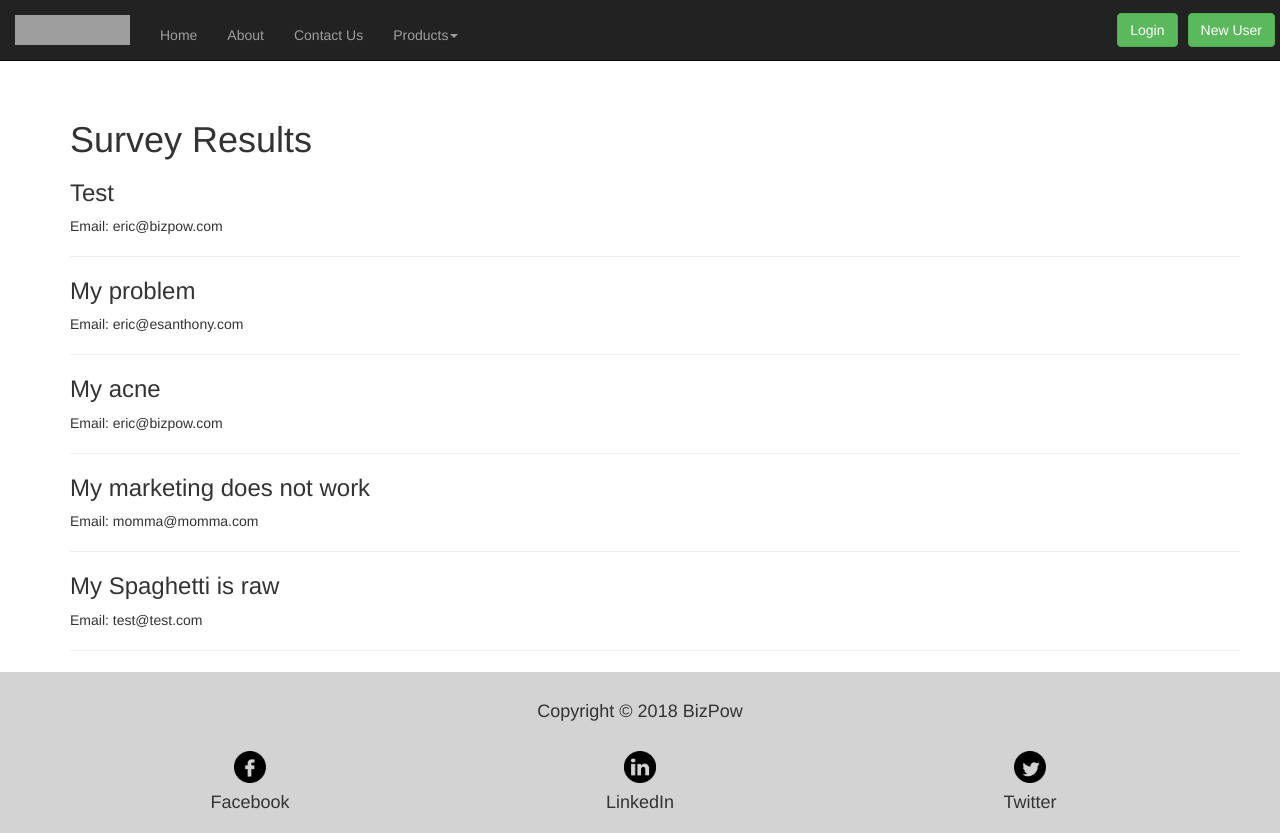
After one commit to eanthonybp/c9-bizpow, a Django app: page /website/surveyresults/ in a window 1280 px wide. The commit adds this page. Run offline with Django 3.2, Linux system fonts and the light colour scheme; data comes from the database, SQL or seed files in the repository; both versions use the stored data as it was after the commit; some libraries are stand-ins or nearby versions; grey boxes are pictures that could not be loaded.

Commit message:
Added survey listing

```diff
--- a/website/templates/website/base_layout.html
+++ b/website/templates/website/base_layout.html
@@ -76,6 +76,11 @@
                 <li><a href="#">Profile</a></li>
                 <li><a href="#">Account</a></li>
                 <li><a href="{% url 'website:logout' %}">Logout</a></li>
+                {% if user.is_superuser %}
+                <li class="divider"></li>
+                <li><a href="/admin/">Django Admin</a></li>
+                <li><a href="#">Survey Results</a></li>
+                {% endif %}
               </ul>
             </li>
             <li>&nbsp&nbsp&nbsp</li>
--- /dev/null
+++ b/website/templates/website/survey_list.html
@@ -0,0 +1,24 @@
+{% extends 'website/base_layout.html' %}
+
+{% load static %}
+
+{% block content %}
+
+<div class='container'>
+<h1>Survey Results</h1>
+
+<div class="surveyListing">
+    {% for survey in surveys %}
+
+        <div class='survey'>
+            <h3>{{ survey.biggest_problem }}</h3>
+            Email: {{ survey.email_contact }}
+        </div>
+        <hr class="col-xs-12">
+    {% endfor %}
+
+</div>
+
+</div>
+
+{% endblock %}
--- a/website/urls.py
+++ b/website/urls.py
@@ -9,4 +9,5 @@ urlpatterns = [
     url(r'^login/',views.login_user,name='login'),
     url(r'^logout/',views.logout_user,name='logout'),
     url(r'^savesurvey/',views.savesurvey,name='savesurvey'),
+    url(r'^surveyresults/',views.surveyresults,name='surveyresults'),
 ]
--- a/website/views.py
+++ b/website/views.py
@@ -2,6 +2,7 @@ from django.shortcuts import render, redirect
 from django.contrib.auth.forms import UserCreationForm, AuthenticationForm
 from django.contrib.auth import authenticate, login, logout
 from .forms import SurveyForm
+from .models import Survey
 
 # Create your views here.
 def homepage(request):
@@ -45,3 +46,7 @@ def savesurvey(request):
             form.save()
 
     return redirect('website:homepage')
+
+def surveyresults(request):
+    surveys = Survey.objects.all()
+    return render(request,'website/survey_list.html',{'surveys':surveys})
```
Also changed, not shown: db.sqlite3.
